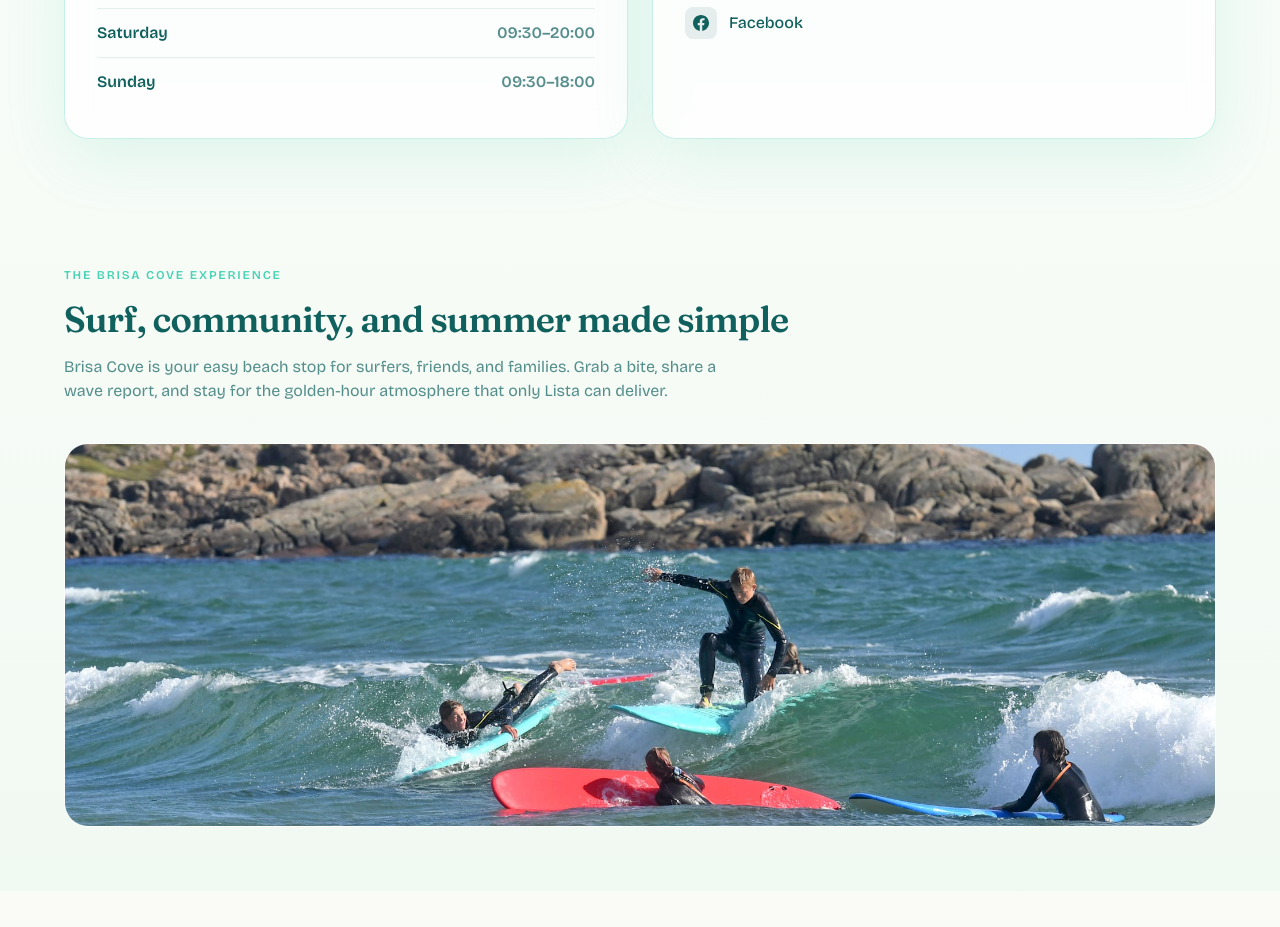
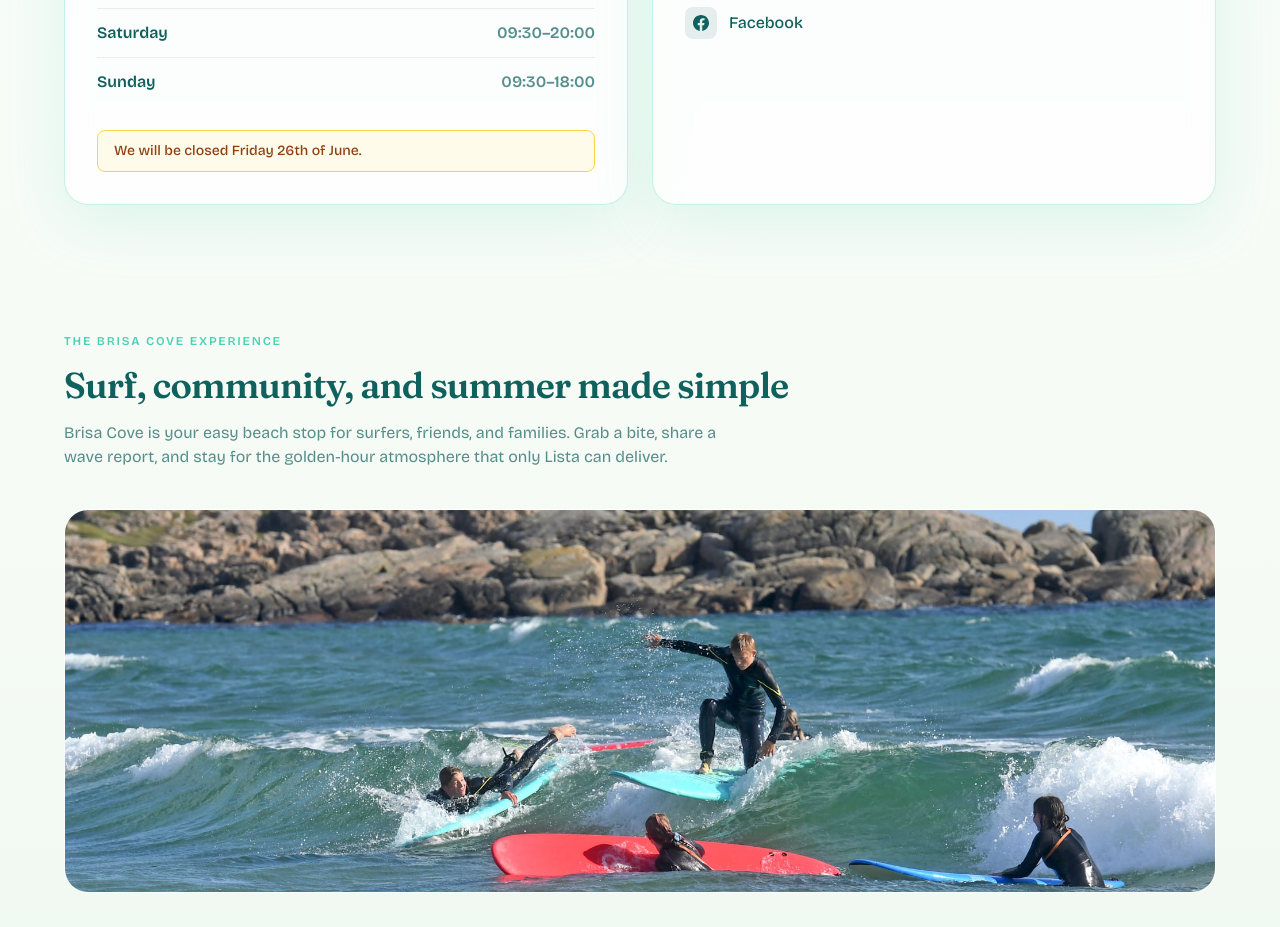
Before and after one commit to augustnhj/Brisa-Cove-Landing-v2, a Next.js app: page / in a window 1280 px wide. Shown: the part 1380-2307 px from the top of the page. Built offline with nearby package versions, Linux system fonts and the light colour scheme.

Commit message:
stengt aalborg

```diff
--- a/src/app/page.tsx
+++ b/src/app/page.tsx
@@ -254,6 +254,13 @@ const t = {
   },
 };
 
+// TEMP: remove after 26 June 2026
+const CLOSURE_NOTICE = {
+  en: "We will be closed Friday 26th of June.",
+  no: "Vi holder stengt fredag 26. juni.",
+  de: "Wir sind am Freitag, den 26. Juni geschlossen.",
+};
+
 export default function Home() {
   const { language } = useLanguage();
   const copy = t[language];
@@ -368,6 +375,10 @@ export default function Home() {
                 </div>
               ))}
             </div>
+            {/* TEMP: remove after 26 June 2026 */}
+            <p className="rounded-lg border border-amber-300 bg-amber-50 px-4 py-2.5 text-sm font-medium text-amber-800">
+              {CLOSURE_NOTICE[language]}
+            </p>
           </div>
           <div className="glass flex flex-col gap-6 p-8">
             <div>
```
